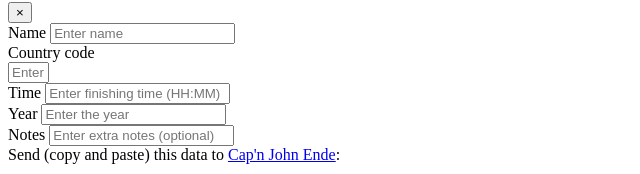
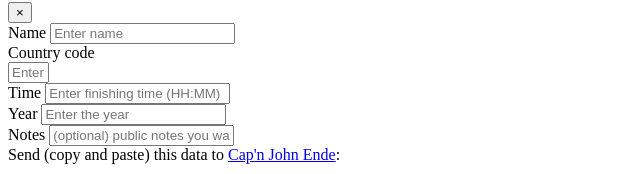
Before and after one commit to iphands/lsah, a website with bundled scripts: page index.html in a window 1280 px wide. Shown: the part 5366-5540 px from the top of the page, 0-640 px from the left. Built offline with nearby package versions, Linux system fonts and the light colour scheme; files whose address does not match are found by name.

Commit message:
clarify notes

```diff
--- a/index.html
+++ b/index.html
@@ -463,7 +463,7 @@
               </div>
               <div class="form-group">
                 <label>Notes</label>
-                <input ng-model="notes" type="text" class="form-control" id="applicationNotes" placeholder="Enter extra notes (optional)">
+                <input ng-model="notes" type="text" class="form-control" id="applicationNotes" placeholder="(optional) public notes you want to be include with your name on the big list">
               </div>
             </form>
 
```
